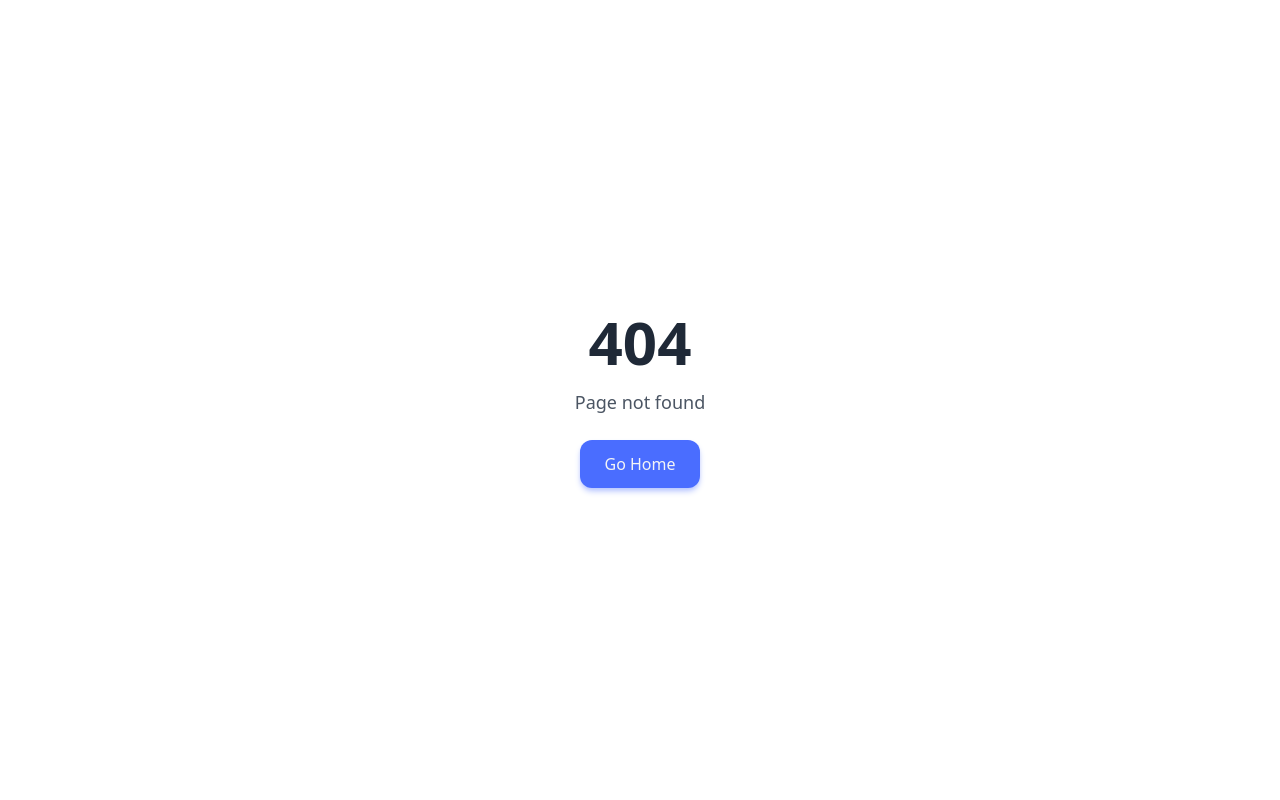
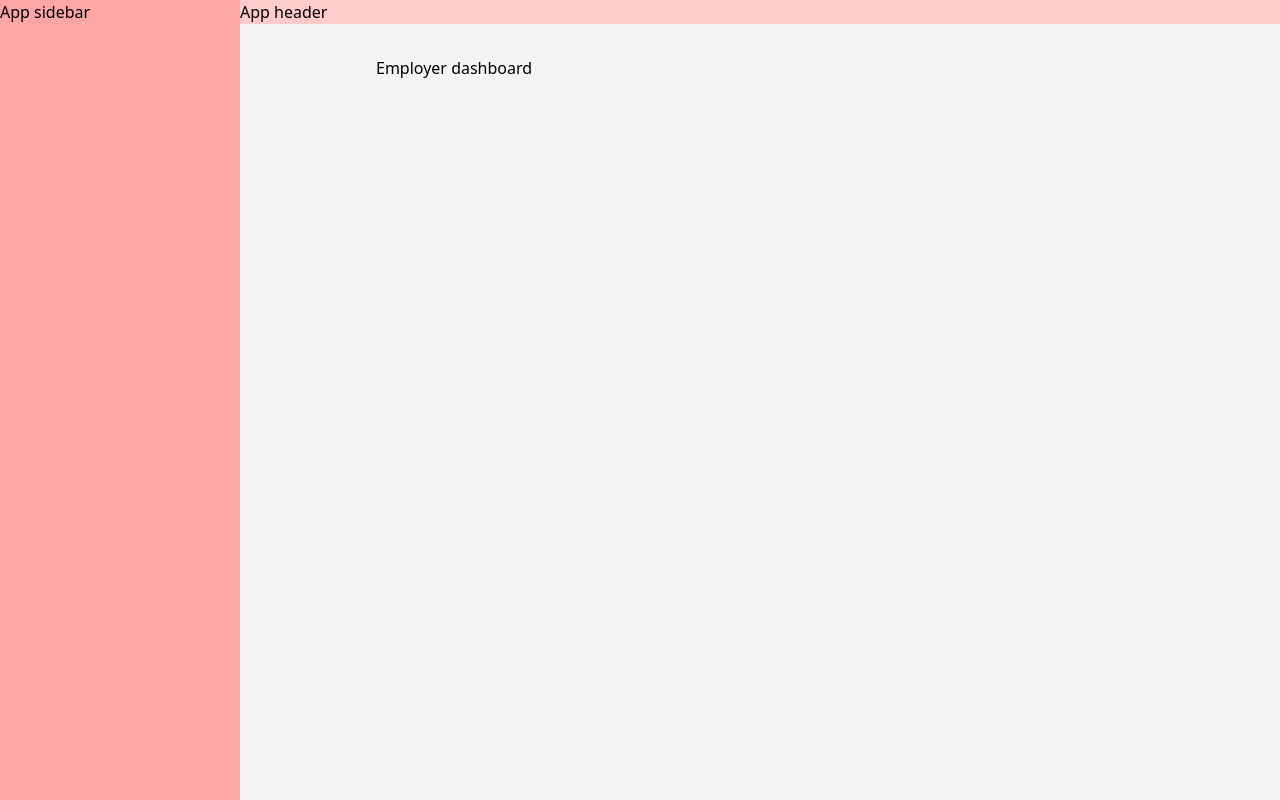
Before and after one commit to ArianMakiabadi/JobHop, a React (Vite) app: page /employer/dashboard in a window 1280 px wide. Before the commit this address had no page. Built offline with nearby package versions, Linux system fonts and the light colour scheme; no server answers.

Commit message:
employer routes added

```diff
--- a/src/App.jsx
+++ b/src/App.jsx
@@ -1,4 +1,4 @@
-import { Route, Routes } from "react-router-dom";
+import { Navigate, Route, Routes } from "react-router-dom";
 import Auth from "./pages/Auth";
 import { QueryClient, QueryClientProvider } from "@tanstack/react-query";
 import { Toaster } from "react-hot-toast";
@@ -6,7 +6,9 @@ import CompleteProfile from "./pages/CompleteProfile";
 import NotFound from "./pages/NotFound";
 import Home from "./pages/Home";
 import AppLayout from "./UI/AppLayout";
-import Employer from "./UI/Employer";
+import EmployerDashboard from "./UI/EmployerDashboard";
+import Projects from "./UI/Projects";
+import Project from "./UI/Project";
 
 const queryClient = new QueryClient();
 
@@ -17,8 +19,11 @@ function App() {
       <Routes>
         <Route path="/auth" element={<Auth />}></Route>
         <Route path="/complete-profile" element={<CompleteProfile />}></Route>
-        <Route element={<AppLayout />}>
-          <Route path="/employer" element={<Employer />} />
+        <Route path="/employer" element={<AppLayout />}>
+          <Route index element={<Navigate to="dashboard" replace />} />
+          <Route path="dashboard" element={<EmployerDashboard />} />
+          <Route path="projects" element={<Projects />} />
+          <Route path="projects/:id" element={<Project />} />
         </Route>
         <Route path="/" element={<Home />}></Route>
         <Route path="/*" element={<NotFound />}></Route>
--- a/src/UI/Employer.jsx
+++ /dev/null
@@ -1,5 +0,0 @@
-function Employer() {
-  return <div>Employer page</div>;
-}
-
-export default Employer;
--- /dev/null
+++ b/src/UI/EmployerDashboard.jsx
@@ -0,0 +1,5 @@
+function EmployerDashboard() {
+  return <div>Employer dashboard</div>;
+}
+
+export default EmployerDashboard;
--- /dev/null
+++ b/src/UI/Project.jsx
@@ -0,0 +1,5 @@
+function Project() {
+  return <div>Project</div>;
+}
+
+export default Project;
--- /dev/null
+++ b/src/UI/Projects.jsx
@@ -0,0 +1,5 @@
+function Projects() {
+  return <div>Projects</div>;
+}
+
+export default Projects;
```
